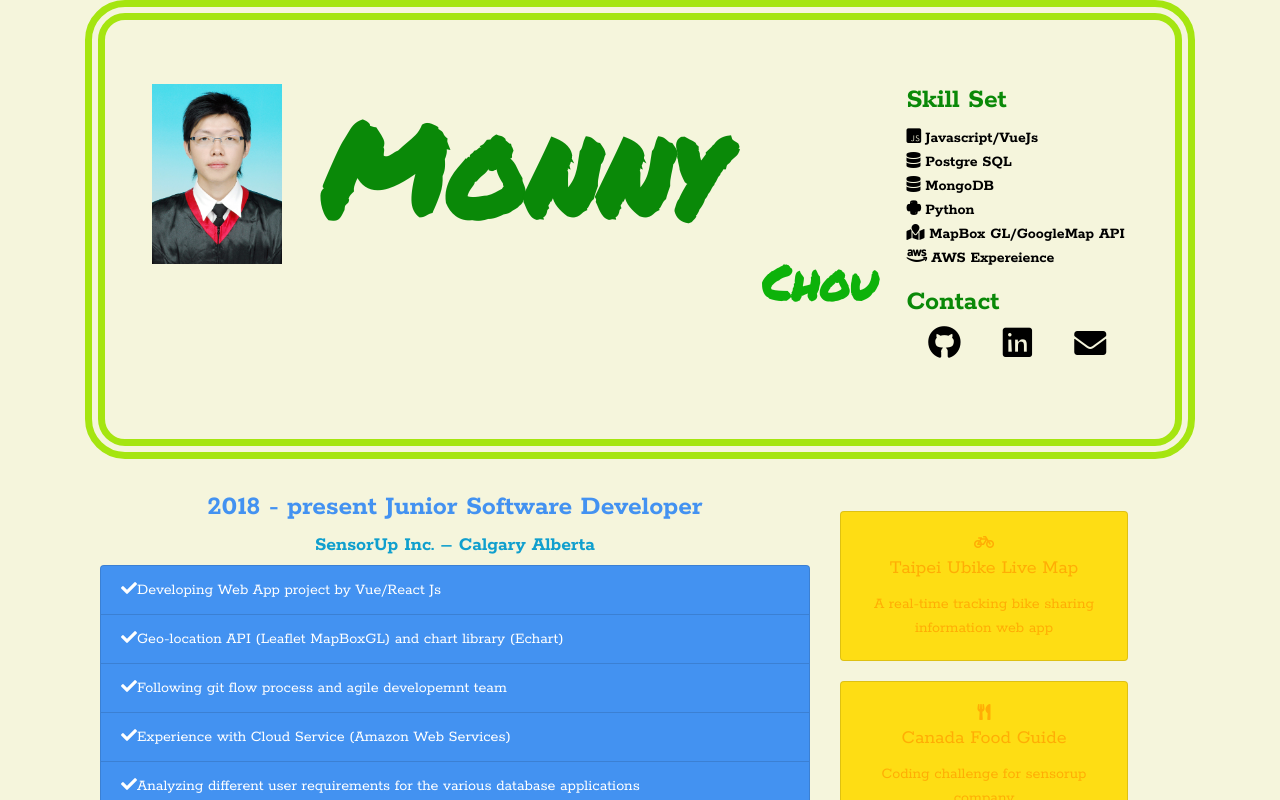
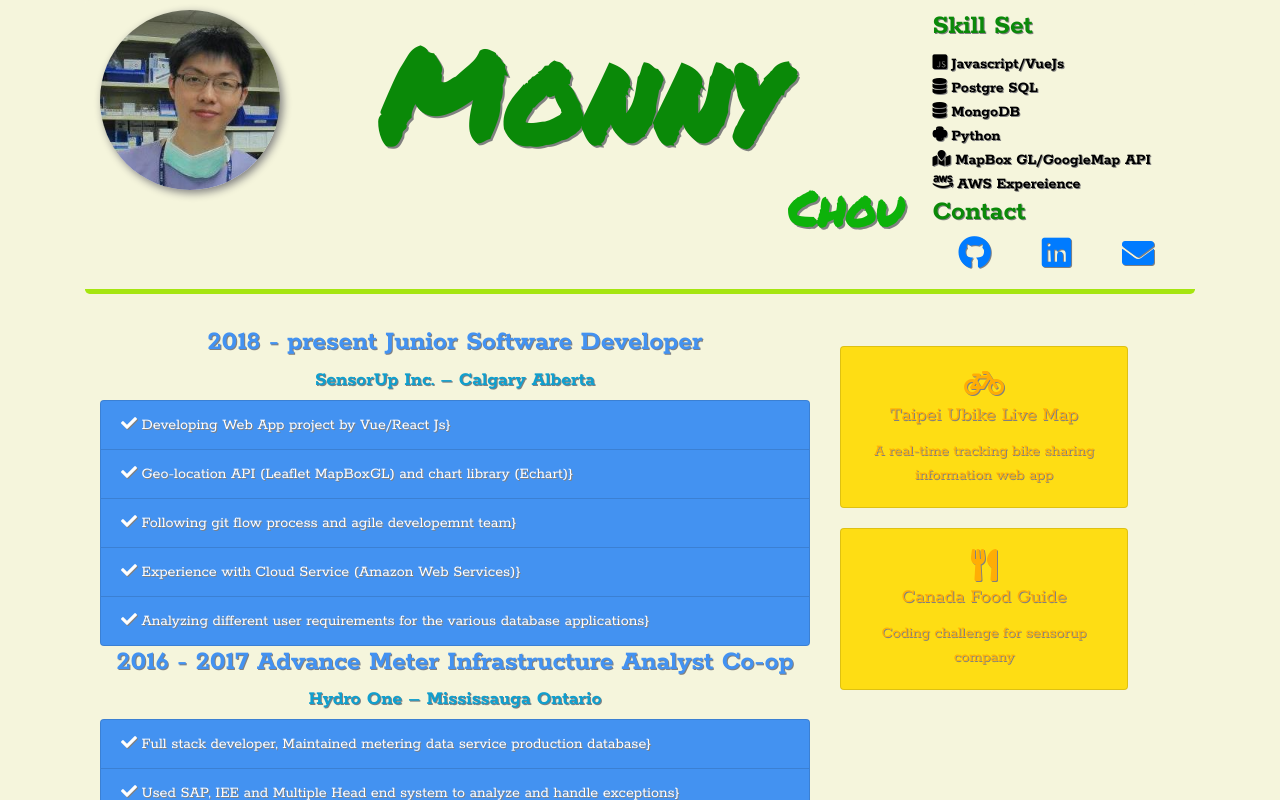
Before and after one commit to firemonny/web-resume, a Vue app: page / in a window 1280 px wide. Shown: the top 800 px of the page. Built offline with nearby package versions, Linux system fonts and the light colour scheme.

Commit message:
UI(chart card): complete layout and modulizer different components

```diff
--- a/src/App.vue
+++ b/src/App.vue
@@ -22,5 +22,7 @@ export default {
   text-align: center;
   color: #000000;
   background-color: #f5f5dc;
+  padding: 0;
+  text-shadow: 1px 1px grey;
 }
 </style>
--- a/src/components/projectCard.vue
+++ b/src/components/projectCard.vue
@@ -1,7 +1,7 @@
 <template>
     <div class="card" :style="listStyleObject">
         <div class="card-body" >
-            <i :class="projectDetail.itemObjectClass"></i>
+            <a style="color: #FFAD05" :href="projectDetail.url" target="_blank"><i :class="projectDetail.itemObjectClass"></i></a>
             <h5 class="card-title">{{projectDetail.title}}</h5>
             <p  class="card-text">{{projectDetail.description}}</p>
         </div>
--- a/src/components/resume.vue
+++ b/src/components/resume.vue
@@ -3,35 +3,26 @@
     <div class="jumbotron" id="header-card">
         <div class="container">
           <div class="row">
-            <div class="col-2">
+            <div class="col-3">
               <div class="d-flex align-items-start">
-                <img src="Headphoto.jpg" style="height: 180px" alt="Nung-Shun Chou" />
+                <img src="headPhoto.jpg" id="headPhoto" alt="Nung-Shun Chou" />
               </div>
             </div>
-            <div class="col-7">
+            <div class="col-6">
                <h1>{{space}}</h1>
               <h1 id="lastname" class="d-flex justify-content-start">Monny</h1>
               <h1 id="firstname" class="d-flex justify-content-end">Chou</h1>
             </div>
             <div class="col-3" id="skill-set">
               <h5 :style="skillSetTitleStyleObject">Skill Set</h5>
-              <p><i class="fab fa-js-square"></i> Javascript/VueJs
-              <br>
-              <i class="fas fa-database"></i> Postgre SQL
-              <br>
-              <i class="fas fa-database"></i> MongoDB
-              <br>
-              <i class="fab fa-python"></i> Python
-              <br>
-              <i class="fas fa-map-marked"></i> MapBox GL/GoogleMap API
-              <br>
-              <i class="fab fa-aws"></i> AWS Expereience
-              </p>
+              <div v-for="(skillSetDetail,index) in skillSetDetails" :key="index">
+                <skill-set :skillSet="skillSetDetail"></skill-set>
+              </div>
             <h5 :style="skillSetTitleStyleObject">Contact</h5>
               <p class="d-flex justify-content-around">
-                <i class="fab fa-github fa-2x"></i>
-                <i class="fab fa-linkedin fa-2x"></i>
-                <i class="fas fa-envelope fa-2x"></i>
+                <a href="https://github.com/firemonny/" target="_blank"><i class="fab fa-github fa-2x"></i></a>
+                <a href="https://www.linkedin.com/in/nung-shun-monny-chou-5527317a/" target="_blank"><i class="fab fa-linkedin fa-2x"></i></a>
+                <a href="mailto:firemonny@gmail.com" target="_blank"><i class="fas fa-envelope fa-2x"></i></a>
               </p>
             </div>
           </div>
@@ -40,24 +31,9 @@
 <div class="container">
   <div class="row">
     <div class="col-8">
-      <h3 :style="h3StyleObject"><strong>2018 - present	    Junior Software Developer</strong></h3>
-			<h5 :style="h5StyleObject">SensorUp Inc. – Calgary Alberta</h5>
-        <ul class="list-group text-sm-left experience-history" style="text-align: 'left'">
-            <li class="list-group-item" :style="listStyleObject"><i class="fa fa-check"></i>Developing Web App project by Vue/React Js</li>
-            <li class="list-group-item" :style="listStyleObject"><i class="fa fa-check"></i>Geo-location API (Leaflet MapBoxGL) and chart library (Echart)</li>
-            <li class="list-group-item" :style="listStyleObject"><i class="fa fa-check"></i>Following git flow process and agile developemnt team</li>
-            <li class="list-group-item" :style="listStyleObject"><i class="fa fa-check"></i>Experience with Cloud Service (Amazon Web Services) </li>
-            <li class="list-group-item" :style="listStyleObject"><i class="fa fa-check"></i>Analyzing different user requirements for the various database applications </li>
-        </ul>
-         <h3 :style="h3StyleObject"><strong>2016 - 2017	    Advance Meter Infrastructure Analyst Co-op</strong></h3>
-			<h5  :style="h5StyleObject">Hydro One – Mississauga Ontario</h5>
-        <ul class="list-group text-sm-left experience-history" style="text-align: 'left'">
-            <li class="list-group-item" :style="listStyleObject"><i class="fa fa-check"></i>Full stack developer, Maintained metering data service production database</li>
-            <li class="list-group-item" :style="listStyleObject"><i class="fa fa-check"></i>Used SAP, IEE and Multiple Head end system to analyze and handle exceptions</li>
-            <li class="list-group-item" :style="listStyleObject"><i class="fa fa-check"></i>Produced automation script files for daily reports and tasks with Python</li>
-            <li class="list-group-item" :style="listStyleObject"><i class="fa fa-check"></i>Troubleshot and designed solutions for improving telecommunication network</li>
-            <li class="list-group-item" :style="listStyleObject"><i class="fa fa-check"></i>Completed complex meter system design projects</li>
-        </ul>
+        <div v-for="(workingHistoryDetail,index) in workingHistoryDeatils" :key="index">
+          <working-history :workingHistoryDetail="workingHistoryDetail"></working-history>
+        </div>
     </div>
     <div class="col-4">
         <div v-for="(projectDetail, index) in projectDetails" :key="index">
@@ -71,28 +47,105 @@
 </template>
 <script>
 import projectCard from "./projectCard.vue";
+import workingHistory from "./workingHistory";
+import skillSet from "./skillSet";
+
 export default {
   data() {
     return {
       name: "Nung-Shun Chou",
       imgUrl: "../assets/Headphoto.jpg",
       space: "               ",
+      skillSetDetails: [
+        {
+          icon: {
+            fab: true,
+            "fa-js-square": true
+          },
+          skill: "Javascript/VueJs"
+        },
+        {
+          icon: {
+            fas: true,
+            "fa-database": true
+          },
+          skill: "Postgre SQL"
+        },
+        {
+          icon: {
+            fas: true,
+            "fa-database": true
+          },
+          skill: "MongoDB"
+        },
+        {
+          icon: {
+            fab: true,
+            "fa-python": true
+          },
+          skill: "Python"
+        },
+        {
+          icon: {
+            fas: true,
+            "fa-map-marked": true
+          },
+          skill: "MapBox GL/GoogleMap API"
+        },
+        {
+          icon: {
+            fab: true,
+            "fa-aws": true
+          },
+          skill: "AWS Expereience"
+        }
+      ],
       projectDetails: [
         {
           title: "Taipei Ubike Live Map",
           description: "A real-time tracking bike sharing information web app",
-          itemObjectClass:{
-            fas :true,
-            "fa-bicycle": true
-          }
+          itemObjectClass: {
+            fas: true,
+            "fa-bicycle": true,
+            "fa-2x": true
+          },
+          url: "http://taipei-youbike.monnychou.com"
         },
         {
           title: "Canada Food Guide",
           description: "Coding challenge for sensorup company",
-          itemObjectClass:{
-            fas :true,
-            "fa-utensils": true
-          }
+          itemObjectClass: {
+            fas: true,
+            "fa-utensils": true,
+            "fa-2x": true
+          },
+          url: "https://evening-escarpment-63030.herokuapp.com/"
+        }
+      ],
+      workingHistoryDeatils: [
+        {
+          time: "2018 - present",
+          company: "SensorUp Inc. – Calgary Alberta",
+          jobTitle: "Junior Software Developer",
+          tasks: [
+            "Developing Web App project by Vue/React Js",
+            "Geo-location API (Leaflet MapBoxGL) and chart library (Echart)",
+            "Following git flow process and agile developemnt team",
+            "Experience with Cloud Service (Amazon Web Services)",
+            "Analyzing different user requirements for the various database applications"
+          ]
+        },
+        {
+          time: "2016 - 2017",
+          company: "Hydro One – Mississauga Ontario",
+          jobTitle: "Advance Meter Infrastructure Analyst Co-op",
+          tasks: [
+            "Full stack developer, Maintained metering data service production database",
+            "Used SAP, IEE and Multiple Head end system to analyze and handle exceptions",
+            "Produced automation script files for daily reports and tasks with Python",
+            "Troubleshot and designed solutions for improving telecommunication network",
+            "Completed complex meter system design projects"
+          ]
         }
       ],
       listStyleObject: {
@@ -114,7 +167,9 @@ export default {
     };
   },
   components: {
-    "project-card": projectCard
+    "project-card": projectCard,
+    "working-history": workingHistory,
+    "skill-set": skillSet
   }
 };
 </script>
@@ -128,6 +183,7 @@ export default {
   font-size: 8em;
   color: #0a8908;
   font-weight: 1000;
+  text-shadow: 2px 2px grey;
 }
 
 #firstname {
@@ -135,14 +191,15 @@ export default {
   font-size: 3em;
   color: #0db20a;
   font-weight: 800;
+  text-shadow: 2px 2px grey;
 }
 
 #header-card {
   background-color: #f5f5dc;
   border-color: #a5e510;
-  border-width: 20px;
-  border-radius: 40px 40px;
-  border-style: double;
+  border-width: 0 0 5px 0;
+  border-style: solid;
+  padding: 10px 0 0 0;
 }
 
 #skill-set {
@@ -150,6 +207,12 @@ export default {
   text-align: left;
 }
 
+#headPhoto {
+  width: 180px;
+  height: 180px;
+  border-radius: 50%;
+  box-shadow: 3px 3px 8px gray;
+}
 .experience-history {
   background-color: #f5f5dc;
 }
--- /dev/null
+++ b/src/components/skillSet.vue
@@ -0,0 +1,11 @@
+<template>
+    <div>
+    <i :class="skillSet.icon"></i> {{skillSet.skill}}
+    <br>
+    </div>
+</template>
+<script>
+export default {
+    props:["skillSet"]
+}
+</script>
--- /dev/null
+++ b/src/components/workingHistory.vue
@@ -0,0 +1,31 @@
+<template>
+    <div>
+    <h3 :style="h3StyleObject"><strong>{{workingHistoryDetail.time}}	    {{workingHistoryDetail.jobTitle}}</strong></h3>
+			<h5 :style="h5StyleObject">{{workingHistoryDetail.company}}</h5>
+        <ul class="list-group text-sm-left experience-history" style="text-align: 'left'">
+            <li v-for="(task,index) in workingHistoryDetail.tasks"
+            :key="index"
+            class="list-group-item" :style="listStyleObject"><i class="fa fa-check"></i> {{task}}}</li>
+        </ul>
+    </div>
+</template>
+<script>
+export default {
+  props: ["workingHistoryDetail"],
+  data() {
+    return {
+      h3StyleObject: {
+        color: "#4392F1"
+      },
+      h5StyleObject: {
+        color: "#109fce",
+        "font-weight": 800
+      },
+      listStyleObject: {
+        color: "#ffffff",
+        "background-color": "#4392F1"
+      }
+    };
+  }
+};
+</script>
```
Also changed, not shown: public/Headphoto.jpg.
